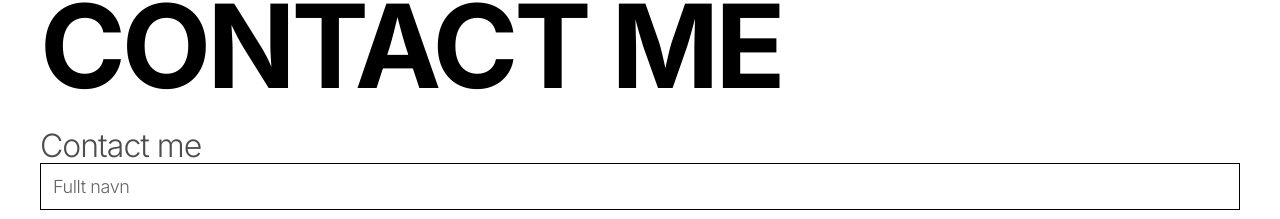
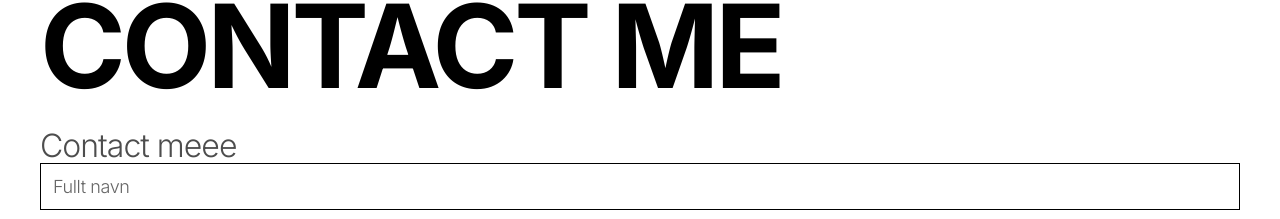
Before and after one commit to AkselHSkaar/Portfolio-website, a Next.js app: page /contact in a window 1280 px wide. Shown: the part 140-359 px from the top of the page. Built offline with nearby package versions, Linux system fonts and the light colour scheme; no server answers.

Commit message:
depoloy test

```diff
--- a/src/app/contact/page.tsx
+++ b/src/app/contact/page.tsx
@@ -5,7 +5,7 @@ import ContactForm from './_components/ContactForm'
 const page = () => {
   return (
     <Container>
-      <PageHero title='CONTACT ME' text='Contact me' />
+      <PageHero title='CONTACT ME' text='Contact meee' />
       <main>
         <ContactForm />
       </main>
```
Also changed, not shown: 1 other file (tests, documents, lock files or other folders).
